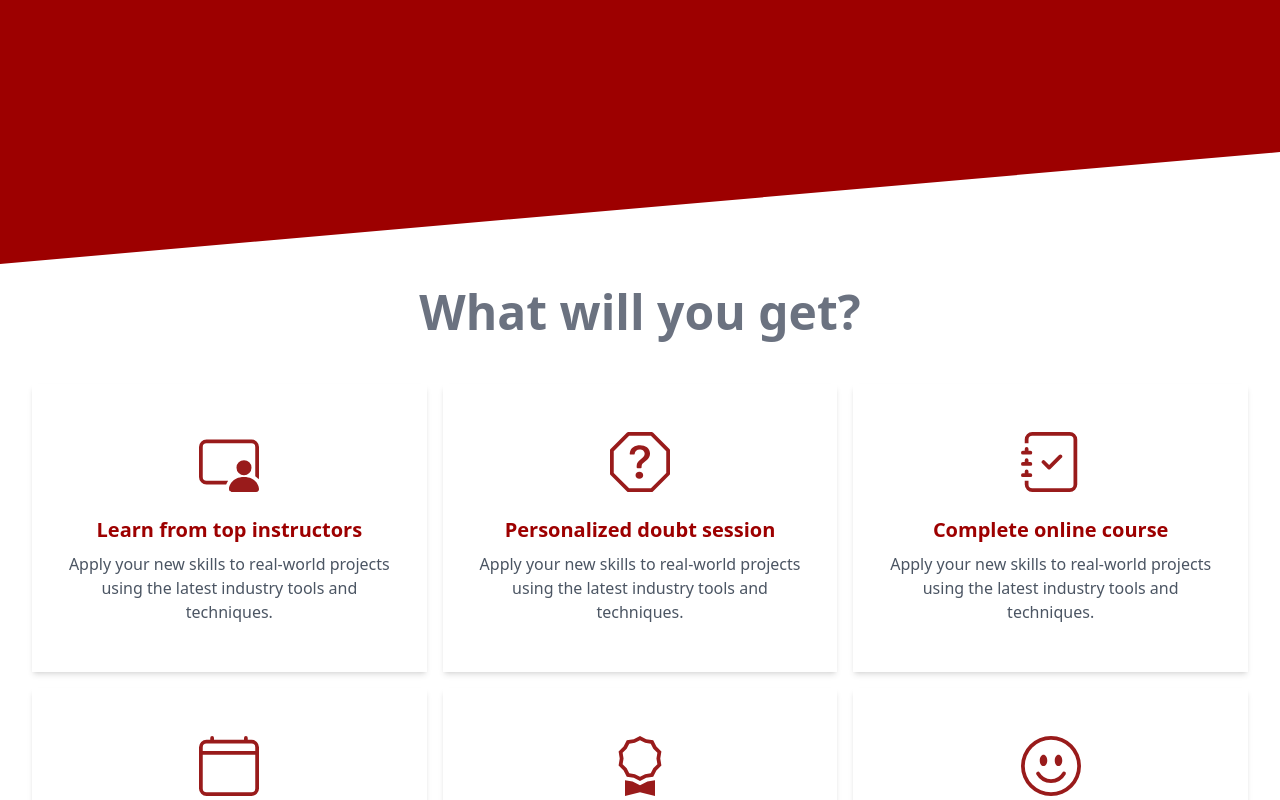
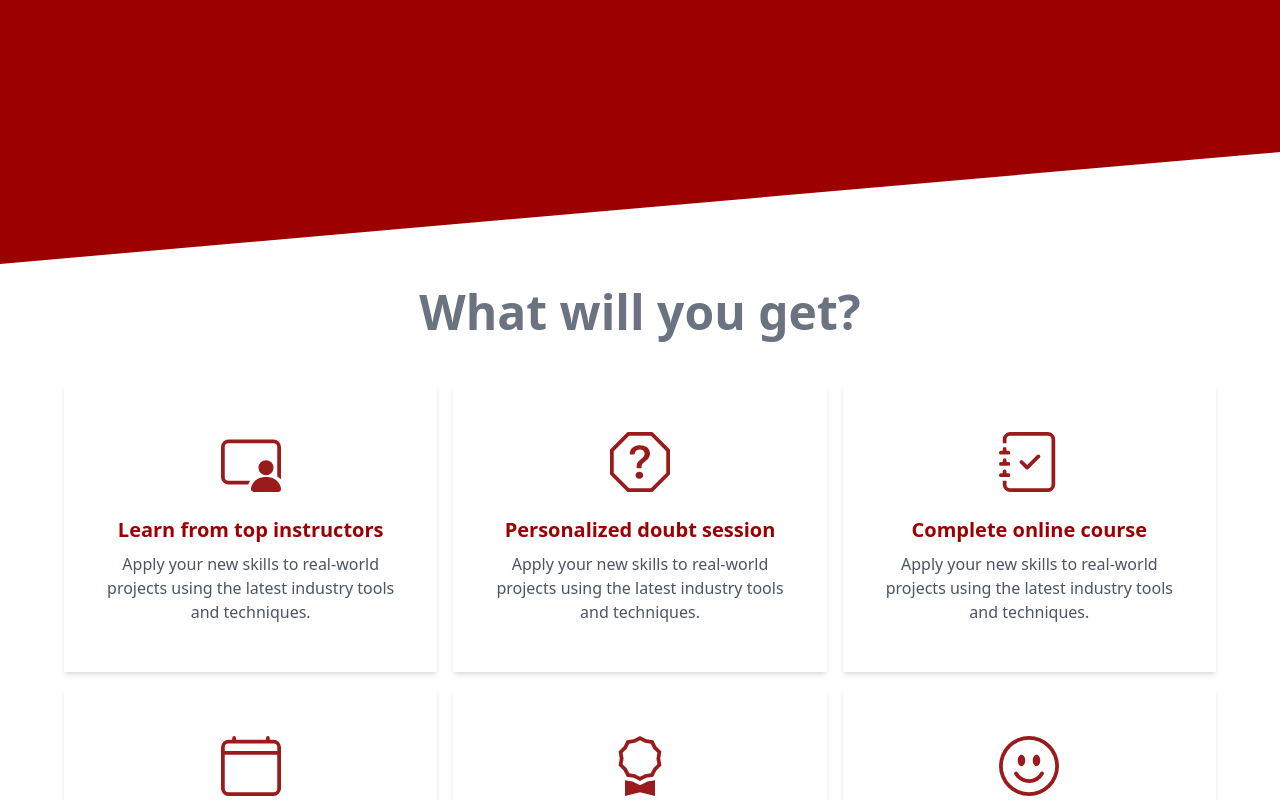
Before and after one commit to devjs1000/course-hub, a React (Vite) app: page /coursedetails/1 in a window 1280 px wide. Shown: the part 1320-2120 px from the top of the page. Built offline with nearby package versions, Linux system fonts and the light colour scheme; no server answers.

Commit message:
section padding fixed

```diff
--- a/src/components/courseDetailsPage/WhatYouGet.jsx
+++ b/src/components/courseDetailsPage/WhatYouGet.jsx
@@ -61,7 +61,7 @@ function WhatYouGet() {
 		},
 	];
 	return (
-		<section className="pt-40 px-8 mb-16 text-center text-gray-500 mt-[-5rem]">
+		<section className="pt-40 px-16 mb-16 text-center text-gray-500 mt-[-5rem]">
 			<h2 className="font-bold mb-12 text-3xl sm:text-4xl md:text-5xl">
 				What will you get?
 			</h2>
```
